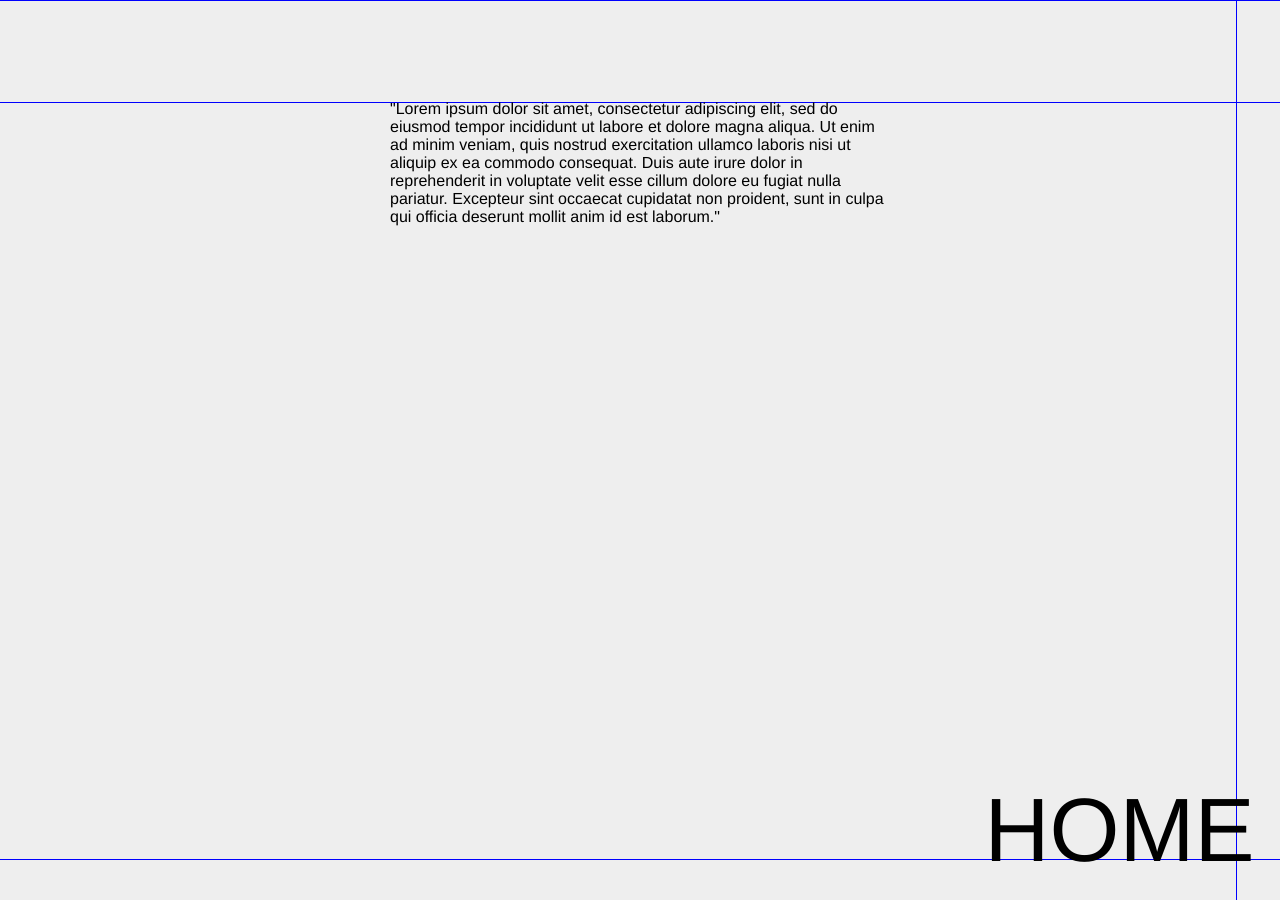
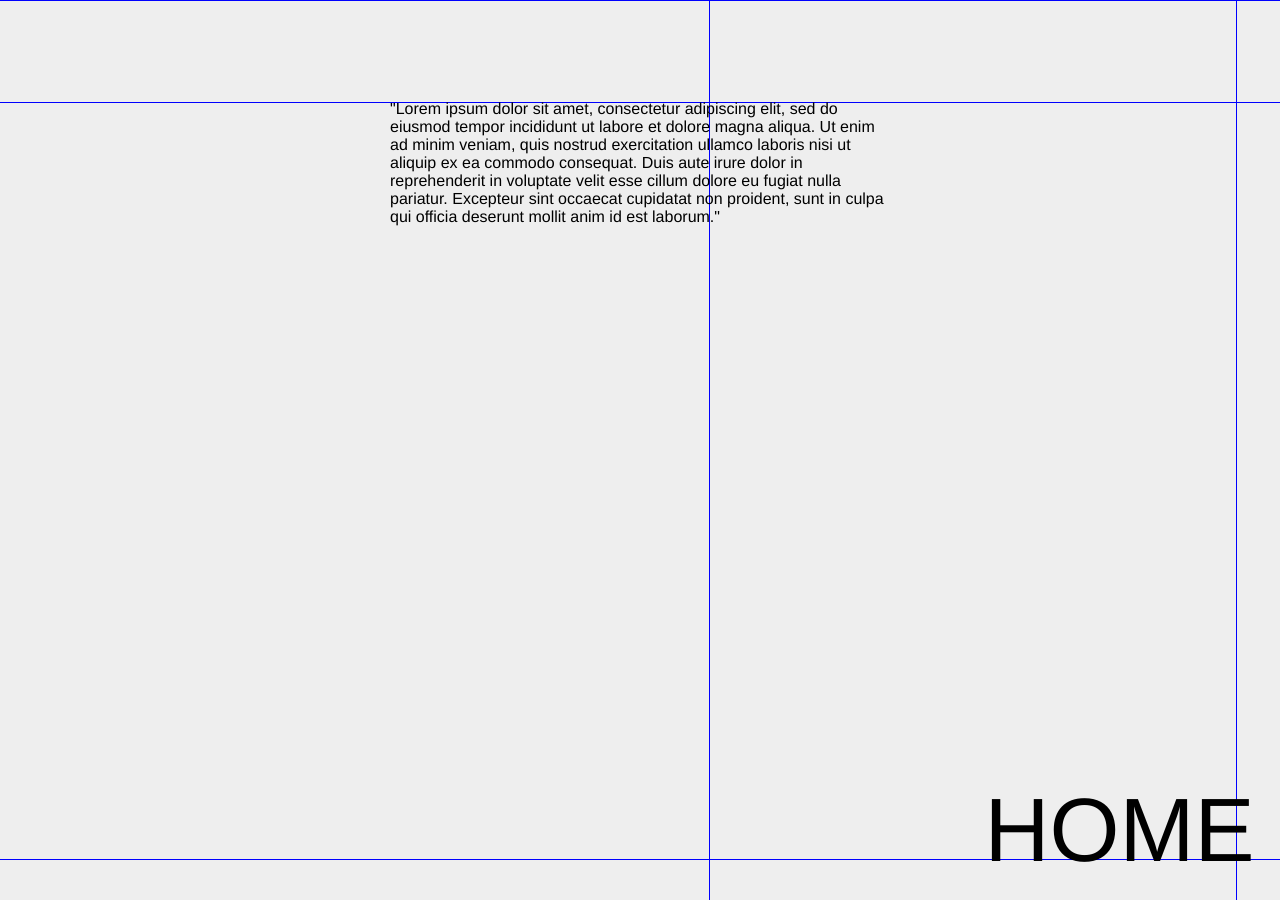
Before and after one commit to pxsswordprotected/personalsite, a Jekyll site: the page docs/about_me/index.html, which Jekyll copies as it is, in a window 1280 px wide. Built offline with Jekyll 4.4.1, drawn with Linux system fonts in a browser that asks for light colours.

Commit message:
added vert line to about me

```diff
--- a/docs/about_me/index.html
+++ b/docs/about_me/index.html
@@ -15,6 +15,7 @@
             <div class="line horizontal"></div>
             <div class="line horizontal"></div>
             <div class="line vertical"></div>
+            <div class="line vertical"></div>
             <div class="line horizontal"></div>
         </div>
 
--- a/docs/about_me/styles-about-me.css
+++ b/docs/about_me/styles-about-me.css
@@ -82,3 +82,6 @@ body {
 .line.vertical:nth-child(3) {
     right: 43px;
 }
+.line.vertical:nth-child(4) {
+    left: 709px;
+}
```
